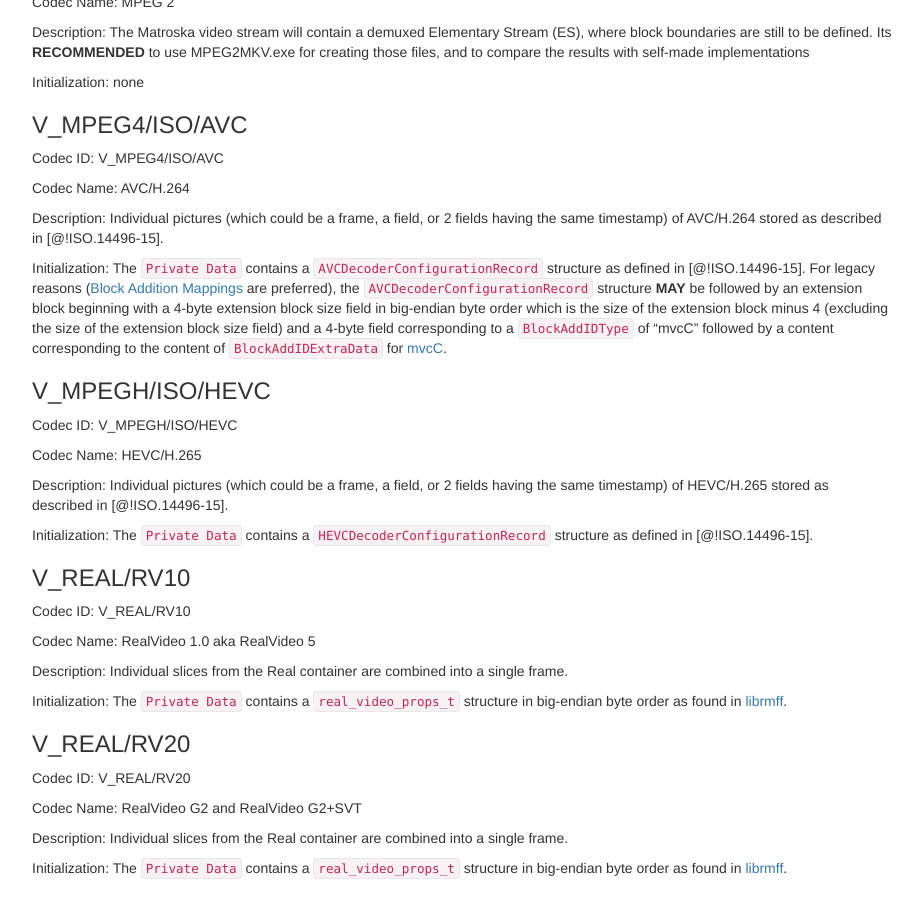
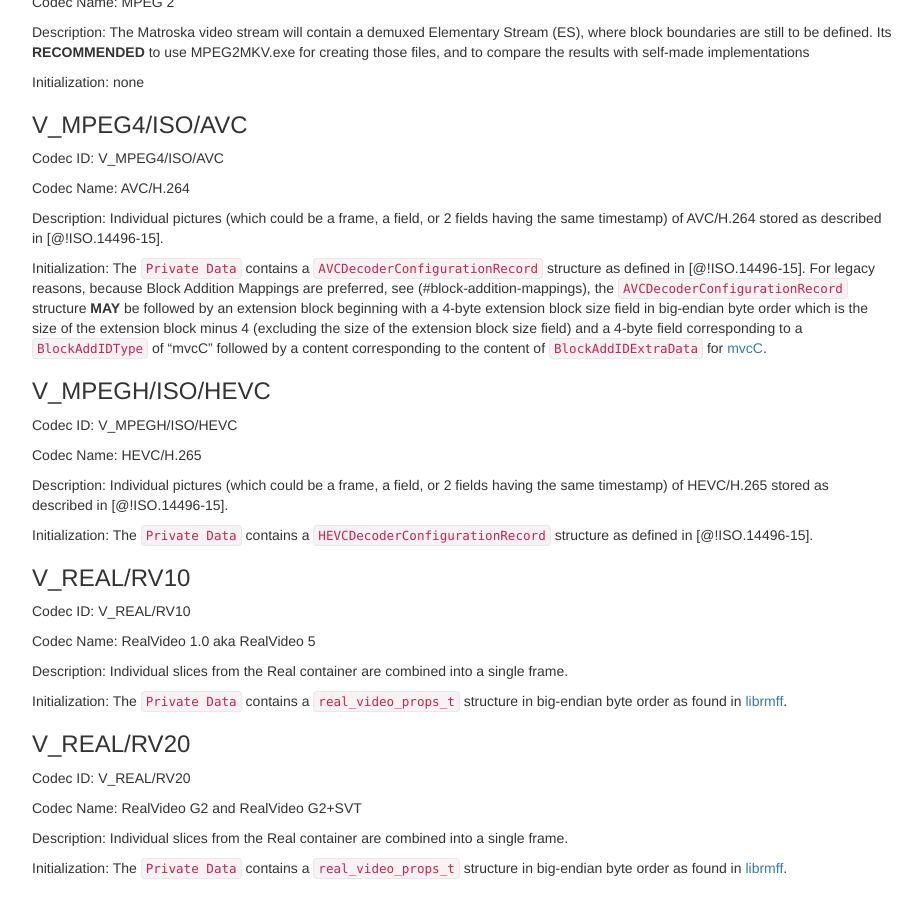
Before and after one commit to ietf-wg-cellar/matroska-specification, a Jekyll site: the page built from codec_specs.md, in a window 1280 px wide and 900 px high, scrolled down 3866 px. Shown: the whole window, without its empty margins (273-1195 px from the left). Built offline with Jekyll 4.4.1, drawn with Linux system fonts in a browser that asks for light colours; some of the changed text lies outside the part shown.

Commit message:
fix the Block Additional Mappings reference in the TXT version

```diff
--- a/codec_specs.md
+++ b/codec_specs.md
@@ -90,7 +90,7 @@
 
 The values of `BlockAddID` that are 2 of greater have no semantic meaning, but simply
 associate the `BlockMore Element` with a `BlockAdditionMapping` of the associated Track.
-See [the section on Block Additional Mappings](#block-additional-mapping) for more information.
+See (#block-additional-mapping) on Block Additional Mappings for more information.
 
 The following XML depicts the nested Elements of a `BlockGroup Element` with an example of BlockAdditions:
 
@@ -246,7 +246,7 @@
 Description: Individual pictures (which could be a frame, a field, or 2 fields having the same timestamp) of AVC/H.264 stored as described in [@!ISO.14496-15].
 
 Initialization: The `Private Data` contains a `AVCDecoderConfigurationRecord` structure as defined in [@!ISO.14496-15].
-For legacy reasons ([Block Addition Mappings](#block-addition-mappings) are preferred),
+For legacy reasons, because Block Addition Mappings are preferred, see (#block-addition-mappings),
 the `AVCDecoderConfigurationRecord` structure **MAY** be followed by an extension block beginning
 with a 4-byte extension block size field in big-endian byte order which is the size of the extension block
 minus 4 (excluding the size of the extension block size field) and a 4-byte field corresponding
```
